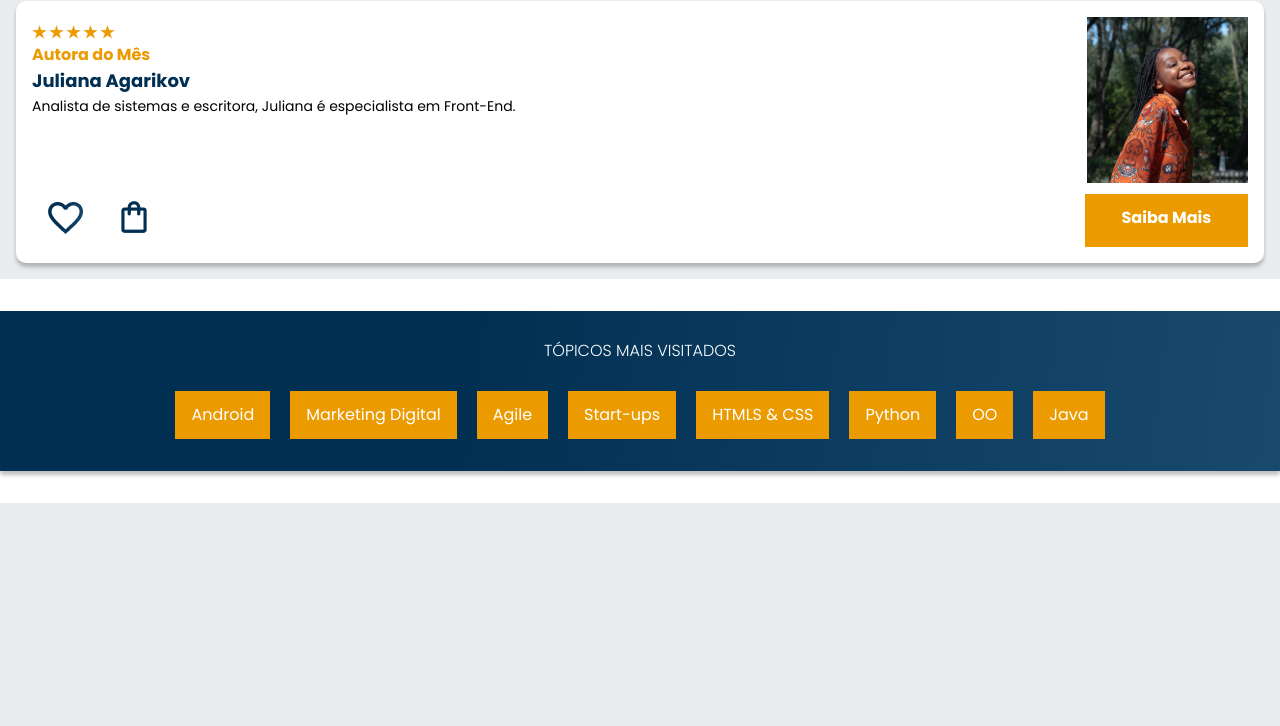
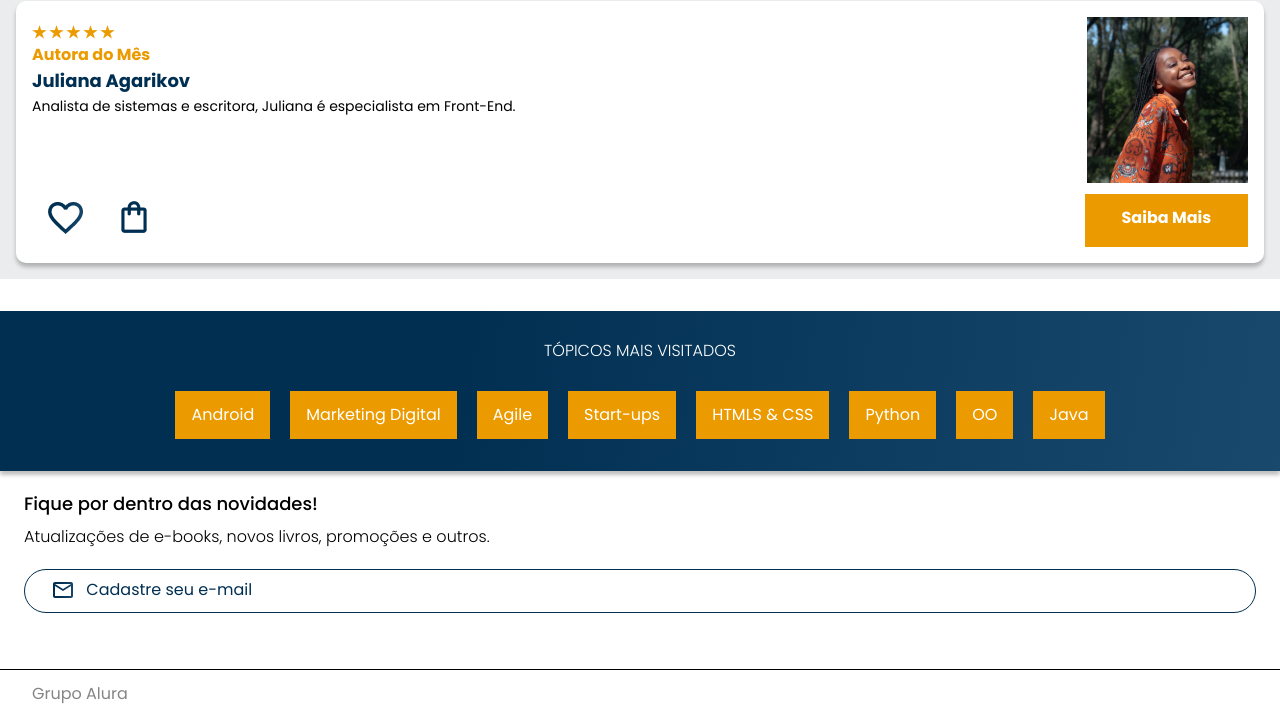
Before and after one commit to BratterZ/AluraBooks, a plain HTML site: page index.html in a window 1280 px wide. Shown: the part 1911-2637 px from the top of the page. Before the commit the page ends 2414 px from the top, so only its background shows below. Drawn offline with nearby package versions, Linux system fonts and the light colour scheme.

Commit message:
cadastro de email e footer

```diff
--- a/index.html
+++ b/index.html
@@ -166,7 +166,15 @@
                 <a href="#" class="links__item">Java</a>
             </div>
         </div>
+        <div class="topicos__contato">
+            <h3 class="contato__titulo">Fique por dentro das novidades!</h3>
+            <h4 class="contato__texto">Atualizações de e-books, novos livros, promoções e outros.</h4>
+            <input  class="contato__email" type="search" placeholder="Cadastre seu e-mail">
+        </div>
     </section>
+    <footer class="rodape">
+        <p class="rodape__texto">Grupo Alura</p>
+    </footer>
 
     <script src="https://cdn.jsdelivr.net/npm/swiper@9/swiper-bundle.min.js"></script>
     <script>
--- a/styles.css
+++ b/styles.css
@@ -15,6 +15,7 @@
     --azul-degrade: linear-gradient(97.54deg, #002F52 35.49%, #326589 165.37%);
     --fonte-principal: "Poppins";
     --azul: #002F52;
+    --cinza: #858585;
 }
 
 body{
@@ -23,3 +24,10 @@ body{
     font-size: 16px;
     font-weight: 400;
 }
+
+.rodape{
+    padding: 1em 0 1.5em 2em;
+    color: var(--cinza);
+    background-color: var(--branco);
+    border-top: 1px solid black;
+}
--- a/styles/banner.css
+++ b/styles/banner.css
@@ -23,7 +23,6 @@
     border-radius: 24px;
     padding: 1em;
     width: 100%;
-
 }
 
 .banner__pesquisa::placeholder{
--- a/styles/topicos.css
+++ b/styles/topicos.css
@@ -31,3 +31,38 @@
     text-decoration: none;
     color: var(--branco);
 }
+
+.topicos__contato{
+    margin: 1.5em;
+}
+
+.contato__titulo{
+    font-weight: 500;
+    font-size: 18px;
+}
+
+.contato__texto{
+    font-size: 16px;
+    font-weight: 300;
+    padding: 1em 0 1.5em 0;
+}
+
+.contato__email{
+    background-color: transparent;
+    border: 1px solid var(--azul);
+    color: var(--azul);
+    border-radius: 24px;
+    padding: 1em;
+    width: 100%;
+}
+
+.contato__email::placeholder{
+    font-family: var(--fonte-principal);
+    font-size: 16px;
+    font-weight: 400;
+    padding-left: 3em;
+    color: var(--azul);
+    background: url(../imagens/Email.svg);
+    background-repeat: no-repeat;
+    background-position: 0.8em;
+}
```
Also changed, not shown: imagens/Email.svg (added).
